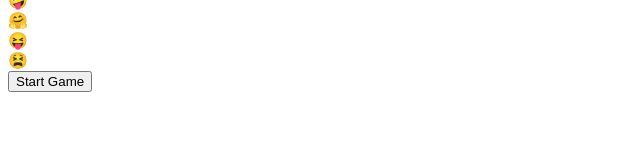
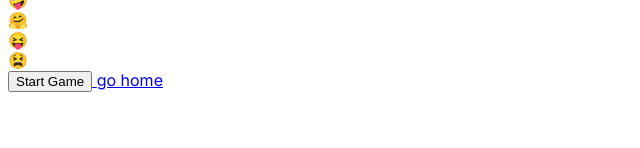
Before and after one commit to mshulezhko/tic-tak-toe, a Next.js app: page / in a window 1280 px wide. Both pictures are taken after a click on the button "Single Player". Shown: the part 152-300 px from the top of the page, without its empty margins (0-640 px from the left). Built offline with nearby package versions, Linux system fonts and the light colour scheme.

Commit message:
functional for save data to local storage

```diff
--- a/app/utils/storage.tsx
+++ b/app/utils/storage.tsx
@@ -55,6 +55,16 @@ const checkLocalStorageBoard = () => {
   return null;
 };
 
+const checkLocalStorageEmoji = () => {
+  const localStorageBoard: Board = getLocalStorageBoard();
+
+  if (localStorageBoard?.emoji) {
+    return localStorageBoard?.emoji;
+  }
+
+  return null;
+};
+
 const cleanLocalStorage = () => {
   localStorage.removeItem("userDataMode");
   localStorage.removeItem("localStorageBoard");
@@ -67,4 +77,5 @@ export {
   saveLocalStorageBoard,
   getLocalStorageBoard,
   checkLocalStorageBoard,
+  checkLocalStorageEmoji,
 };
--- a/components/HomePage/HomePage.tsx
+++ b/components/HomePage/HomePage.tsx
@@ -1,11 +1,36 @@
 "use client";
-import React, { useState } from "react";
+import React, { useEffect, useState } from "react";
 import MultiGameBoard from "../MultiGame/MultiGameBoard";
 import ChooseIcon from "../SingleGame/ChooseIcon";
+import {
+  saveToLocalStorageMode,
+  GameMode,
+  getLocalStorageMode,
+} from "@/app/utils/storage";
 
 const HomePage = () => {
   const [isSingleMode, setIsSingleMode] = useState<boolean>(false);
   const [isMultiMode, setIsMultiMode] = useState<boolean>(false);
+
+  useEffect(() => {
+    const localStorageMode: GameMode = getLocalStorageMode();
+
+    if (isSingleMode || isMultiMode) {
+      const localStorageData: GameMode = {
+        isSingleMode,
+        isMultiMode,
+      };
+
+      saveToLocalStorageMode(localStorageData);
+    }
+
+    if (localStorageMode?.isSingleMode || localStorageMode?.isMultiMode) {
+      setIsSingleMode(localStorageMode.isSingleMode);
+      setIsMultiMode(localStorageMode.isMultiMode);
+    }
+    console.log("localStorageMode");
+    console.log(localStorageMode);
+  }, [isSingleMode, isMultiMode]);
 
   return (
     <div>
--- a/components/SingleGame/ChooseIcon.tsx
+++ b/components/SingleGame/ChooseIcon.tsx
@@ -1,11 +1,24 @@
 "use client";
 import React, { useEffect, useState } from "react";
 import SingleGameBoard from "./SingleGameBoard";
+import {
+  checkLocalStorageBoard,
+  cleanLocalStorage,
+  saveLocalStorageBoard,
+  checkLocalStorageEmoji,
+} from "@/app/utils/storage";
+import Link from "next/link";
 
 const ChooseIcon = () => {
+  const localStorageCheckEmoji = checkLocalStorageEmoji();
+  console.log("localStorageCheckEmoji =>ChooseIcon");
+  console.log(localStorageCheckEmoji);
+
   const [randomEmoji, setRandomEmoji] = useState<string>("");
   const [emojiList, setEmojiList] = useState<string[]>([]);
-  const [nextStep, setNextStep] = useState<boolean>(false);
+  const [nextStep, setNextStep] = useState<boolean>(
+    localStorageCheckEmoji ? true : false
+  );
 
   useEffect(() => {
     setEmojiList(["😎", "🤓", "😻", "🤪", "🤗", "😝", "😫"]);
@@ -18,10 +31,24 @@ const ChooseIcon = () => {
 
   const startGame = () => {
     console.log("Start game " + randomEmoji);
+
     if (randomEmoji) {
       setNextStep(true);
+      saveLocalStorageBoard({
+        squares: [],
+        currentPlayer: randomEmoji,
+        emoji: randomEmoji,
+      });
     }
   };
+
+  const goHome = () => {
+    cleanLocalStorage();
+    location.reload();
+  };
+
+  console.log("nextStep ===>");
+  console.log(nextStep);
 
   return (
     <div>
@@ -39,8 +66,13 @@ const ChooseIcon = () => {
             })}
           </div>
           <button onClick={startGame}>Start Game</button>
+          <Link href="/" onClick={goHome}>
+            {" "}
+            go home
+          </Link>{" "}
         </>
       )}
+
       {nextStep && <SingleGameBoard randomEmoji={randomEmoji} />}
     </div>
   );
--- a/components/SingleGame/SingleGameBoard.tsx
+++ b/components/SingleGame/SingleGameBoard.tsx
@@ -2,6 +2,12 @@
 import React, { useEffect, useState } from "react";
 import Square from "../Square";
 import calculateWinner from "@/app/utils/calculateWinner";
+import {
+  checkLocalStorageBoard,
+  cleanLocalStorage,
+  saveLocalStorageBoard,
+} from "@/app/utils/storage";
+import Link from "next/link";
 // import ChooseIcon from "./ChooseIcon";
 
 type Props = {
@@ -9,17 +15,41 @@ type Props = {
 };
 
 const SingleGameBoard = ({ randomEmoji }: Props) => {
+  const localStorageCheck = checkLocalStorageBoard();
   const [winner, setWinner] = useState<string | null>(null);
 
   const [squares, setSquares] = useState<(string | null)[]>(
-    Array(9).fill(null)
+    localStorageCheck?.squares || Array(9).fill(null)
   );
-  const [currentPlayer, setCurrentPlayer] = useState<string>(randomEmoji);
+  const [currentPlayer, setCurrentPlayer] = useState<string>(
+    localStorageCheck?.currentPlayer || randomEmoji
+  );
 
   ///const
   const [robotIcon, setRobotIcon] = useState<string>("🤖");
-  const [humanIcon, setHumanIcon] = useState<string>(randomEmoji);
+  const [humanIcon, setHumanIcon] = useState<string>(
+    localStorageCheck?.currentPlayer || randomEmoji
+  );
   //
+
+  useEffect(() => {
+    console.log("  useEffect(() => {");
+
+    const newWinner = calculateWinner(squares);
+    setWinner(newWinner);
+
+    saveLocalStorageBoard({
+      squares,
+      currentPlayer,
+      emoji: humanIcon,
+    });
+
+    if (currentPlayer === robotIcon) {
+      setTimeout(() => {
+        moveRobot();
+      }, 300);
+    }
+  }, [currentPlayer]);
 
   const setSquareValue = (index: number) => {
     const newData = squares.map((val, i) => {
@@ -78,23 +108,15 @@ const SingleGameBoard = ({ randomEmoji }: Props) => {
     setSquareValue(emptySquare[randomIndex]);
   };
 
-  useEffect(() => {
-    console.log("  useEffect(() => {");
-
-    const newWinner = calculateWinner(squares);
-    setWinner(newWinner);
-
-    if (currentPlayer === robotIcon) {
-      setTimeout(() => {
-        moveRobot();
-      }, 300);
-    }
-  }, [currentPlayer]);
+  const goHome = () => {
+    cleanLocalStorage();
+    location.reload();
+  };
 
   return (
     <div>
       <div>
-        Human{randomEmoji} - Robbot {robotIcon}
+        Human{humanIcon} - Robbot {robotIcon}
       </div>
       <div className="grid">
         {squares.map((_, i) => {
@@ -111,6 +133,10 @@ const SingleGameBoard = ({ randomEmoji }: Props) => {
       <div>
         <h1>{winner}</h1>
       </div>
+      <Link href="/" onClick={goHome}>
+        {" "}
+        go home
+      </Link>
     </div>
   );
 };
```
